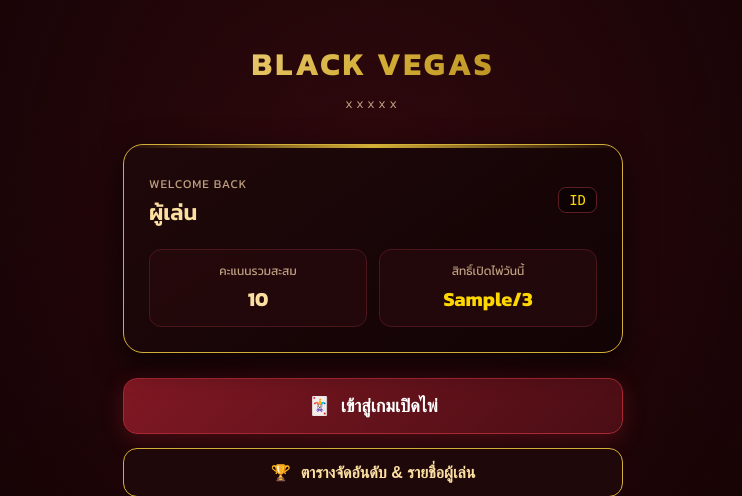
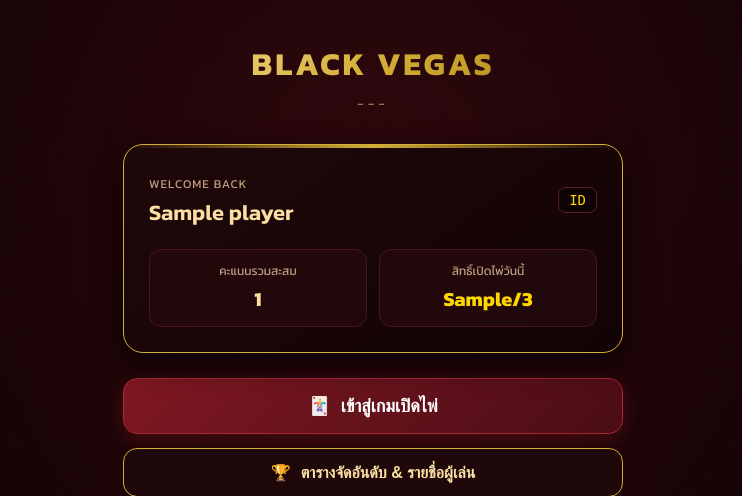
Before and after one commit to WRMG001/CardGame, a Flask app: template templates/home.html in a window 1280 px wide. Shown: the top 496 px of the page, without its empty margins (267-1009 px from the left). Run offline with Flask 3, Linux system fonts and the light colour scheme; the template is opened without the code that fills it: most values are stand-ins (such as "Sample title", 1, 10 or a date in 2020).

Commit message:
Update home.html

```diff
--- a/templates/home.html
+++ b/templates/home.html
@@ -1,6 +1,6 @@
 {% extends 'base.html' %}
 
-{% block title %}หน้าหลัก - Black Vegas {% endblock %}
+{% block title %}หน้าหลัก - Black Vegas{% endblock %}
 
 {% block content %}
 <div style="max-width: 500px; margin: 40px auto 80px auto; color: #f3e8d3; font-family: 'Kanit', sans-serif; padding: 0 15px;">
@@ -11,7 +11,7 @@
       BLACK VEGAS
     </h1>
     <div style="color: #bfa181; font-size: 14px; letter-spacing: 4px; margin-top: 5px; font-weight: 300;">
-      xxxxx
+      ---
     </div>
   </div>
 
@@ -24,7 +24,7 @@
       <div>
         <span style="font-size: 12px; color: #bfa181; text-transform: uppercase; letter-spacing: 1px;">WELCOME BACK</span>
         <h2 style="margin: 2px 0 0 0; color: #fce0a2; font-size: 22px; font-weight: 600;">
-          {{ session.get('player_name') or session.get('name') or 'ผู้เล่น' }}
+          {{ player.code_name or player.player_name or player.name or session.get('player_name') or 'ผู้เล่น' }}
         </h2>
       </div>
       <code style="color: #ffd700; background: rgba(0,0,0,0.4); padding: 4px 10px; border-radius: 8px; border: 1px solid #5c1d24; font-size: 14px;">
@@ -33,19 +33,31 @@
     </div>
 
     <div style="display: grid; grid-template-columns: 1fr 1fr; gap: 12px; margin-top: 20px;">
-      <!-- Stat 1: Score -->
+      <!-- Stat 1: Score (เช็กทั้งแบบ Dict และ Object) -->
       <div style="background: rgba(43, 11, 14, 0.6); border: 1px solid #4a151b; padding: 12px; border-radius: 12px; text-align: center;">
         <span style="font-size: 12px; color: #bfa181; display: block;">คะแนนรวมสะสม</span>
-        <span style="font-size: 20px; font-weight: bold; color: #fce0a2; margin-top: 4px; display: block;">
-          {{ user_score if user_score is defined and user_score is not none else 0 }}
+        <span style="font-size: 20px; font-weight: bold; color: {% if (player.total_score if player is defined and player.total_score is defined else user_score|default(0)) < 0 %}#ff5252{% else %}#fce0a2{% endif %}; margin-top: 4px; display: block;">
+          {% if player is defined and player.total_score is defined %}
+            {{ player.total_score }}
+          {% elif player is mapping and 'total_score' in player %}
+            {{ player['total_score'] }}
+          {% else %}
+            {{ user_score|default(0) }}
+          {% endif %}
         </span>
       </div>
 
-      <!-- Stat 2: Free Plays -->
+      <!-- Stat 2: Free Plays (สิทธิ์ที่เล่นไปแล้วจริง / 3) -->
       <div style="background: rgba(43, 11, 14, 0.6); border: 1px solid #4a151b; padding: 12px; border-radius: 12px; text-align: center;">
         <span style="font-size: 12px; color: #bfa181; display: block;">สิทธิ์เปิดไพ่วันนี้</span>
         <span style="font-size: 20px; font-weight: bold; color: #ffd700; margin-top: 4px; display: block;">
-          {{ free_plays_used if free_plays_used is defined and free_plays_used is not none else 0 }}/3
+          {% if player is defined and player.free_plays_used is defined %}
+            {{ player.free_plays_used }}/3
+          {% elif player is mapping and 'free_plays_used' in player %}
+            {{ player['free_plays_used'] }}/3
+          {% else %}
+            {{ free_plays_used|default(0) }}/3
+          {% endif %}
         </span>
       </div>
     </div>
```
